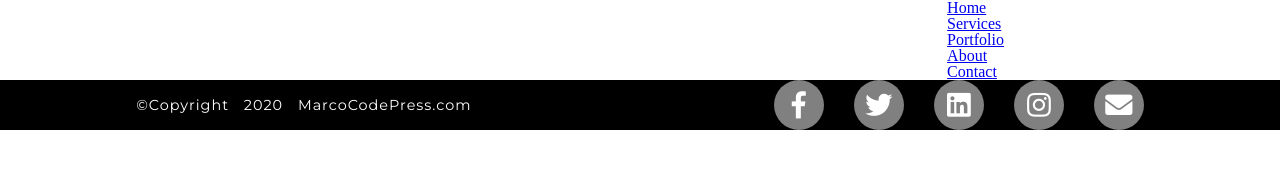
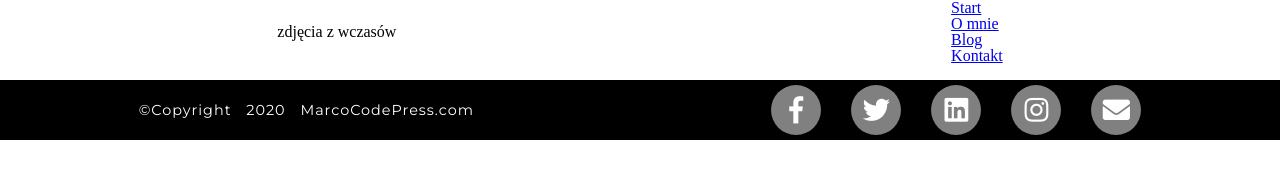
Before and after one commit to marcocollander/holiday-photo-gallery, a plain HTML site: page index.html in a window 1280 px wide. Drawn offline with Linux system fonts and the light colour scheme.

Commit message:
Add header

```diff
--- a/index.html
+++ b/index.html
@@ -14,18 +14,17 @@
   <header class="row">
     <h1>zdjęcia z wczasów</h1>
 
-    <nav class="menu col-md-6">
+    <nav class="menu">
       <ul>
-        <li><a href="#">Home</a></li>
-        <li><a href="#">Services</a></li>
-        <li><a href="#">Portfolio</a></li>
-        <li><a href="#">About</a></li>
-        <li><a href="#">Contact</a></li>
+        <li><a href="#">Start</a></li>
+        <li><a href="#">O mnie</a></li>
+        <li><a href="#">Blog</a></li>
+        <li><a href="#">Kontakt</a></li>
       </ul>
     </nav>
   </header>
+
   <footer>
-    <div class="container">
     <div class="row">
       <div class="col">
         <p class="copy-right">&copy;Copyright 2020 MarcoCodePress.com</p>
@@ -41,7 +40,6 @@
         </ul>
       </div>
     </div>
-    </div>
   </footer>
 
   <script src="script.js"></script>
--- a/scss/layout/_footer.scss
+++ b/scss/layout/_footer.scss
@@ -1,13 +1,11 @@
 footer {
   background-color: darken($color: #000000, $amount: 0);
+  padding: 5px;
+  margin-top: 1rem;
 }
 
-.row {
-  display: flex;
-  justify-content: space-around;
-  color: white;
-  align-items: center;
-
+.row p {
+  color: $color-light;
 }
 
 .copy-right {
--- /dev/null
+++ b/scss/layout/_header.scss
@@ -0,0 +1,6 @@
+.row {
+  display: flex;
+  justify-content: space-around;
+  color: $color-dark;
+  align-items: center;
+}
--- a/scss/main.scss
+++ b/scss/main.scss
@@ -1,2 +1,4 @@
 @import 'utils/reset';
+@import 'utils/variables';
+@import 'layout/header';
 @import 'layout/footer';
```
Also changed, not shown: css/main.css, 1 other file. Lines whose indentation alone changed are shown as unchanged.
